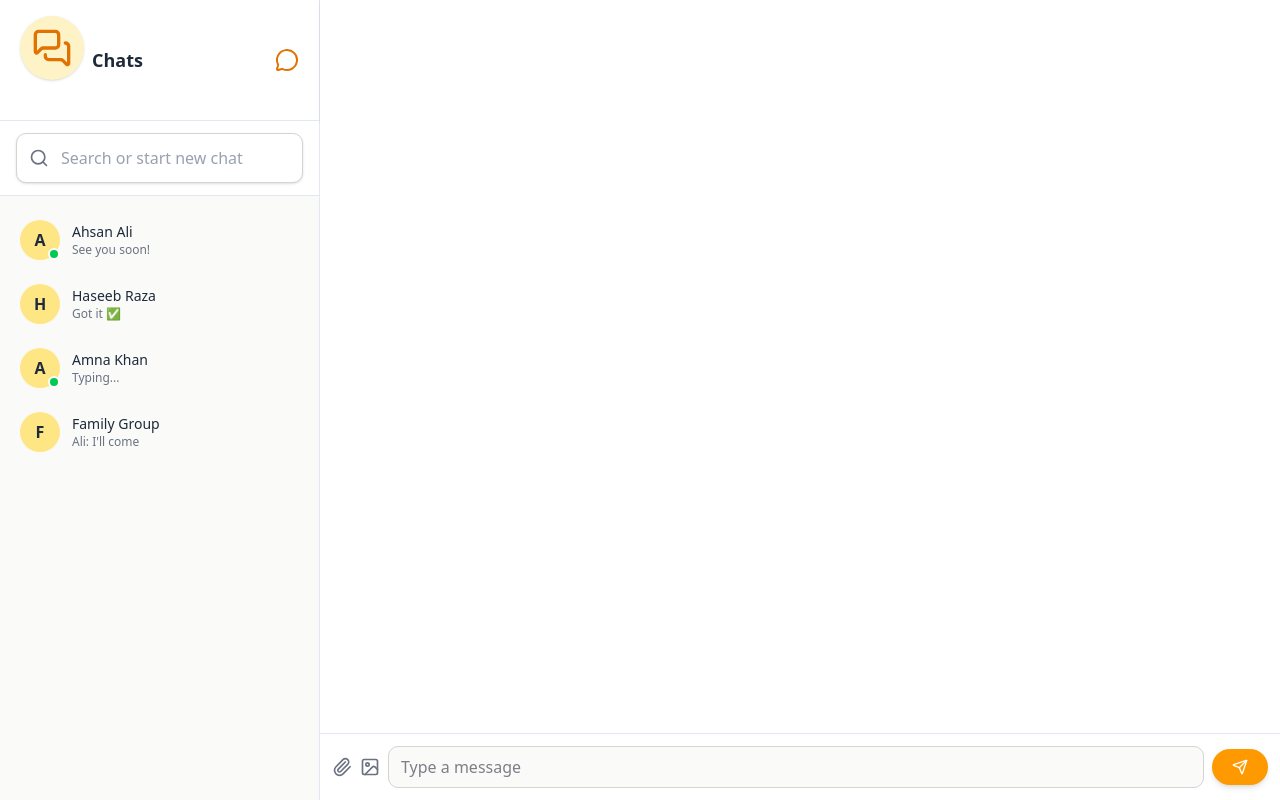
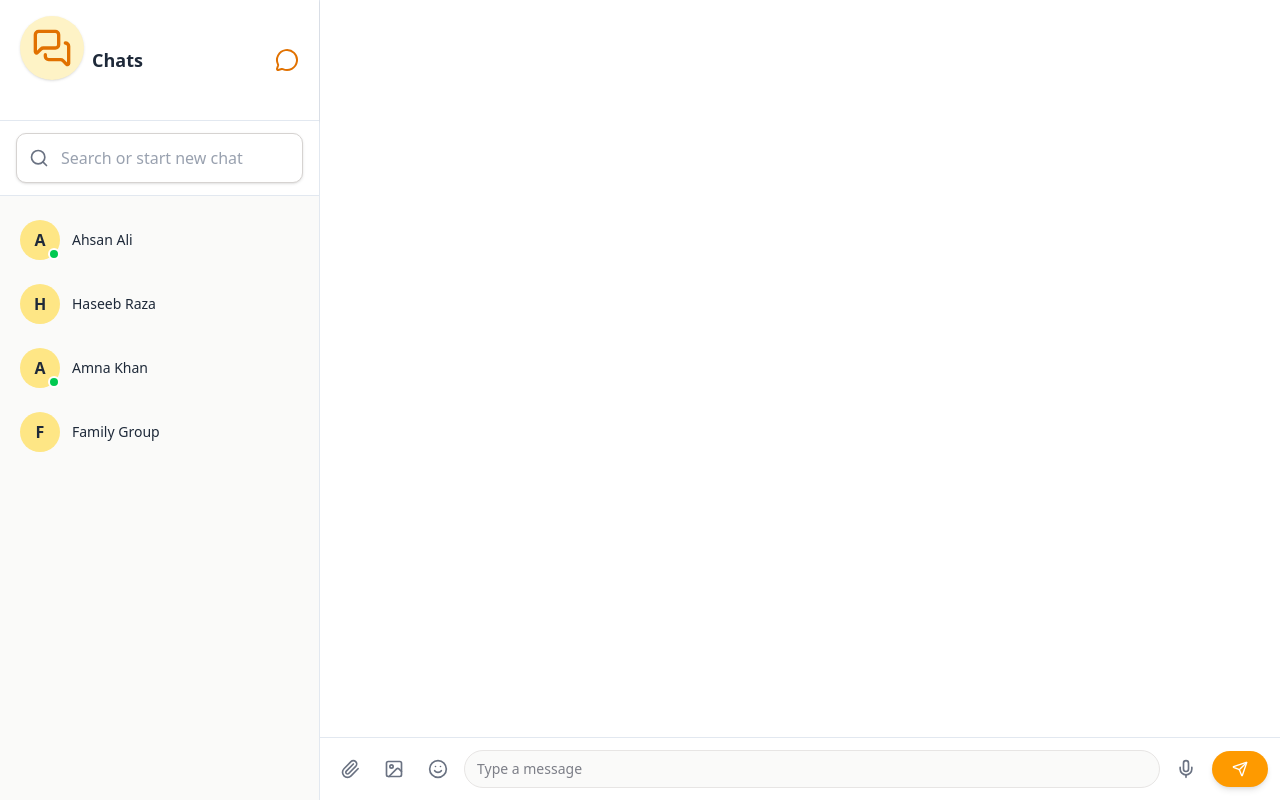
Before and after one commit to HaseebRaza2004/chatapp-web-frontend, a React (Vite) app: page /Chats in a window 1280 px wide. Built offline with nearby package versions, Linux system fonts and the light colour scheme.

Commit message:
improve chat header UI and add actions dropdown menu

```diff
--- a/src/components/chat/ChatMessages.jsx
+++ b/src/components/chat/ChatMessages.jsx
@@ -1,11 +1,16 @@
 import MessageBubble from "./MessageBubble";
 
-export default function ChatMessages({ messages = [], isGroup }) {
+export default function ChatMessages({
+  messages = [],
+  isGroup,
+  partnerTyping,
+}) {
   return (
     <div className="flex-1 overflow-y-auto p-4 space-y-2">
       {messages.map((msg, index) => {
         const isMe = msg.senderId === "me";
         const prev = messages[index - 1];
+
         const showSender =
           isGroup &&
           !isMe &&
@@ -20,7 +25,6 @@ export default function ChatMessages({ messages = [], isGroup }) {
             }`}
           >
             <div>
-              {/* GROUP: Show sender name only for first message of sender */}
               {showSender && (
                 <p className="text-[11px] text-gray-600 mb-0.5 ml-1 font-medium">
                   {msg.senderName}
@@ -31,13 +35,18 @@ export default function ChatMessages({ messages = [], isGroup }) {
                 text={msg.text}
                 sender={isMe ? "me" : msg.senderId}
                 time={msg.time}
-                isGroup={isGroup}
-                isMe={isMe}
               />
             </div>
           </div>
         );
       })}
+
+      {/* TYPING INDICATOR */}
+      {partnerTyping && (
+        <div className="text-[12px] text-gray-500 ml-2 animate-pulse">
+          Typing…
+        </div>
+      )}
     </div>
   );
 }
--- a/src/components/forms/ChatInputForm.jsx
+++ b/src/components/forms/ChatInputForm.jsx
@@ -1,44 +1,87 @@
-import { Paperclip, Image, Send } from "lucide-react";
+import { useRef } from "react";
+import { Paperclip, Image, Smile, Mic, Send } from "lucide-react";
 import Button from "../ui/Button";
-import { useRef } from "react";
 
 export default function ChatInputForm({
   onSend,
   placeholder = "Type a message",
+  onTyping,
 }) {
   const inputRef = useRef(null);
+  const typingTimeout = useRef(null);
 
-  function handleSubmit(e) {
-    e.preventDefault();
-    const text = inputRef.current?.value?.trim();
+  function handleKeyDown(e) {
+    if (e.key === "Enter" && !e.shiftKey) {
+      e.preventDefault();
+      submit();
+      return;
+    }
+
+    // notify parent that *I* am typing
+    if (onTyping) onTyping(true);
+
+    // clear previous timer
+    if (typingTimeout.current) clearTimeout(typingTimeout.current);
+
+    // stop typing after 1.2s inactivity
+    typingTimeout.current = setTimeout(() => {
+      if (onTyping) onTyping(false);
+    }, 1200);
+  }
+
+  function submit() {
+    const raw = inputRef.current?.value ?? "";
+    const text = raw.trim();
     if (!text) return;
 
     onSend(text);
+
     inputRef.current.value = "";
+
+    // stop typing
+    if (onTyping) onTyping(false);
   }
 
   return (
     <form
-      onSubmit={handleSubmit}
+      onSubmit={(e) => {
+        e.preventDefault();
+        submit();
+      }}
       className="flex items-center gap-2 p-3 border-t bg-white"
     >
-      {/* Attachments */}
-      <button type="button" className="text-gray-500 hover:text-amber-600">
+      <button type="button" className="text-gray-500 hover:text-amber-600 p-2">
         <Paperclip className="w-5 h-5" />
       </button>
 
-      <button type="button" className="text-gray-500 hover:text-amber-600">
+      <button type="button" className="text-gray-500 hover:text-amber-600 p-2">
         <Image className="w-5 h-5" />
       </button>
 
-      {/* ✔ Only ONE input now */}
-      <input
+      <button
+        type="button"
+        onClick={() => {
+          const el = inputRef.current;
+          if (!el) return;
+          el.value = el.value + " 😊";
+          el.focus();
+        }}
+        className="text-gray-500 hover:text-amber-600 p-2"
+      >
+        <Smile className="w-5 h-5" />
+      </button>
+
+      <textarea
         ref={inputRef}
-        type="text"
         placeholder={placeholder}
-        className="flex-1 border border-stone-300 rounded-lg px-3 py-2 outline-none
-                   focus:ring-2 focus:ring-amber-400 focus:border-amber-500 bg-stone-50"
+        onKeyDown={handleKeyDown}
+        rows={1}
+        className="flex-1 min-h-[38px] max-h-40 resize-none rounded-full border border-stone-200 px-3 py-2 text-sm focus:ring-2 focus:ring-amber-200 bg-stone-50"
       />
+
+      <button type="button" className="text-gray-500 hover:text-amber-600 p-2">
+        <Mic className="w-5 h-5" />
+      </button>
 
       <Button type="submit" variant="primary" size="md" fullWidth={false}>
         <Send className="w-4 h-4" />
--- a/src/pages/ChatDashboard.jsx
+++ b/src/pages/ChatDashboard.jsx
@@ -9,34 +9,33 @@ export default function ChatDashboard() {
   const [selectedChat, setSelectedChat] = useState(null);
   const [showInfo, setShowInfo] = useState(false);
 
-  // Sample data
+  // opponent typing state
+  const [partnerTyping, setPartnerTyping] = useState(false);
+
+  // ------- SAMPLE CONTACT LIST -------
   const Contacts = [
     {
       id: 1,
       type: "private",
       name: "Ahsan Ali",
-      lastMsg: "See you soon!",
       online: true,
     },
     {
       id: 2,
       type: "private",
       name: "Haseeb Raza",
-      lastMsg: "Got it ✅",
       online: false,
     },
     {
       id: 3,
       type: "private",
       name: "Amna Khan",
-      lastMsg: "Typing...",
       online: true,
     },
     {
       id: 4,
       type: "group",
       name: "Family Group",
-      lastMsg: "Ali: I'll come",
       members: [
         { id: "u1", name: "Ali" },
         { id: "u2", name: "Haseeb" },
@@ -45,7 +44,8 @@ export default function ChatDashboard() {
     },
   ];
 
-  // messages map
+  // ------- SAMPLE MESSAGES -------
+
   const [messagesMap, setMessagesMap] = useState({
     1: [
       { id: 1, senderId: "me", text: "Hey! How are you?", time: "10:00" },
@@ -56,34 +56,12 @@ export default function ChatDashboard() {
         id: 10,
         senderId: "u1",
         senderName: "Ali",
-        text: "Hello family! What's the plan for today?",
+        text: "Hello family! What's the plan?",
         time: "09:00",
       },
       { id: 11, senderId: "me", text: "Hi!", time: "09:02" },
-      { id: 12, senderId: "me", text: "Hello!", time: "09:02" },
       {
         id: 13,
-        senderId: "u2",
-        senderName: "Issa",
-        text: "Hey everyone!",
-        time: "09:30",
-      },
-      {
-        id: 14,
-        senderId: "u3",
-        senderName: "Areeba",
-        text: "Hi all!",
-        time: "10:00",
-      },
-      {
-        id: 15,
-        senderId: "u1",
-        senderName: "Ali",
-        text: "It is a long established fact that a reader will be distracted by the readable content of a page when looking at its layout.",
-        time: "10:05",
-      },
-      {
-        id: 16,
         senderId: "u2",
         senderName: "Issa",
         text: "Hey everyone!",
@@ -92,6 +70,7 @@ export default function ChatDashboard() {
     ],
   });
 
+  // send message
   function handleSend(text) {
     if (!selectedChat) return;
 
@@ -101,12 +80,20 @@ export default function ChatDashboard() {
       minute: "2-digit",
     });
 
-    const newMsg = { id: Date.now(), senderId: "me", text, time };
+    const msg = {
+      id: Date.now(),
+      senderId: "me",
+      text,
+      time,
+    };
 
     setMessagesMap((m) => ({
       ...m,
-      [chatId]: [...(m[chatId] || []), newMsg],
+      [chatId]: [...(m[chatId] || []), msg],
     }));
+
+    // stop my typing indicator
+    setPartnerTyping(false);
   }
 
   const messages = selectedChat ? messagesMap[selectedChat.id] || [] : [];
@@ -124,9 +111,11 @@ export default function ChatDashboard() {
           onSelect={(c) => {
             setSelectedChat(c);
             setShowInfo(false);
+            setPartnerTyping(false);
           }}
         />
       </div>
+
       {/* RIGHT CHAT WINDOW */}
       <div
         className={`${
@@ -135,6 +124,7 @@ export default function ChatDashboard() {
       >
         <ChatHeader
           chat={selectedChat}
+          partnerTyping={partnerTyping}
           onBack={() => setSelectedChat(null)}
           onOpenInfo={() => setShowInfo((s) => !s)}
         />
@@ -142,21 +132,21 @@ export default function ChatDashboard() {
         <ChatMessages
           messages={messages}
           isGroup={selectedChat?.type === "group"}
+          partnerTyping={partnerTyping}
         />
 
         <ChatInputForm
           onSend={handleSend}
-          placeholder={
-            selectedChat?.type === "group"
-              ? "Message group..."
-              : "Type a message"
-          }
+          onTyping={(isTyping) => {
+            setPartnerTyping(isTyping);
+          }}
         />
       </div>
 
+      {/* GROUP INFO PANEL */}
       {selectedChat?.type === "group" && showInfo && (
         <>
-          {/* DESKTOP RIGHT PANEL (lg and xl) */}
+          {/* DESKTOP */}
           <div className="hidden lg:block fixed right-0 top-0 h-full w-80 border-l bg-stone-50 z-40">
             <GroupInfoPanel
               group={selectedChat}
@@ -164,7 +154,7 @@ export default function ChatDashboard() {
             />
           </div>
 
-          {/* MOBILE MODAL (sm and md) */}
+          {/* MOBILE */}
           <div className="lg:hidden fixed inset-0 bg-white z-50 animate-fadeIn">
             <GroupInfoPanel
               group={selectedChat}
```
Also changed, not shown: src/components/chat/ChatHeader.jsx (+76 -26 lines).
